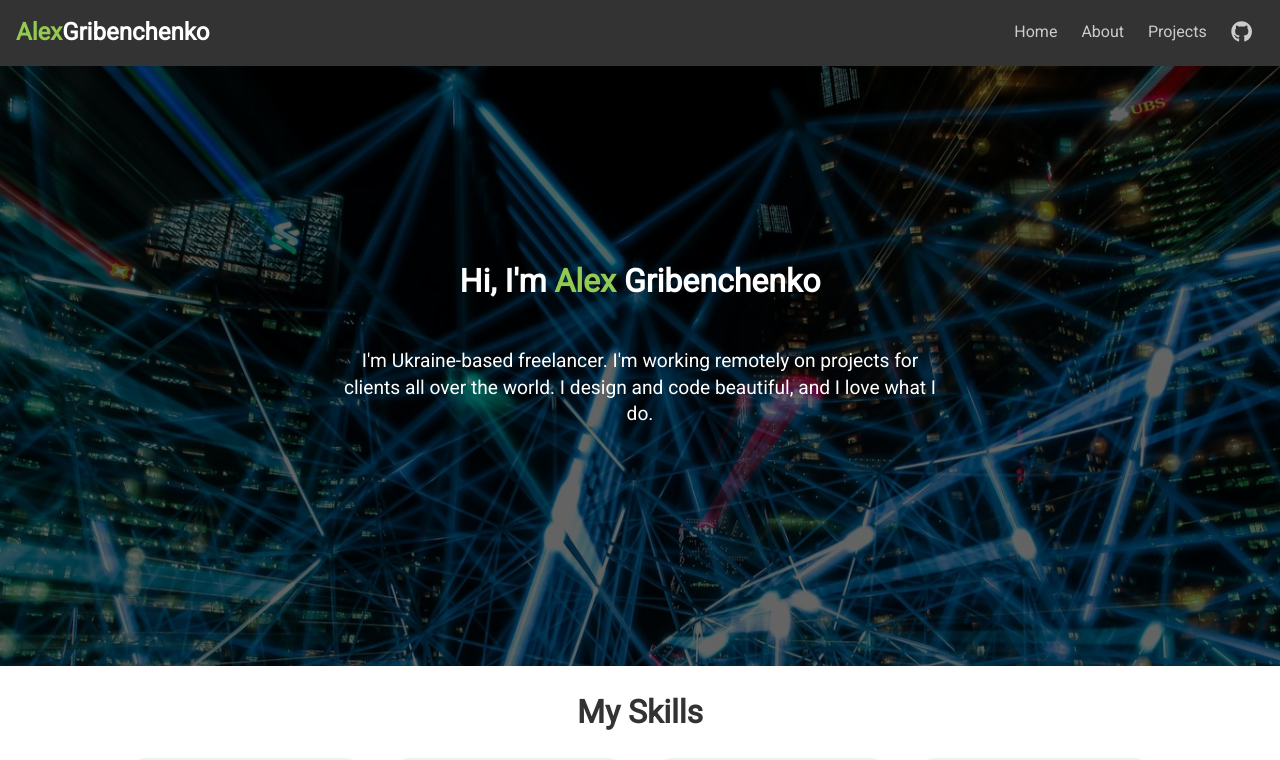
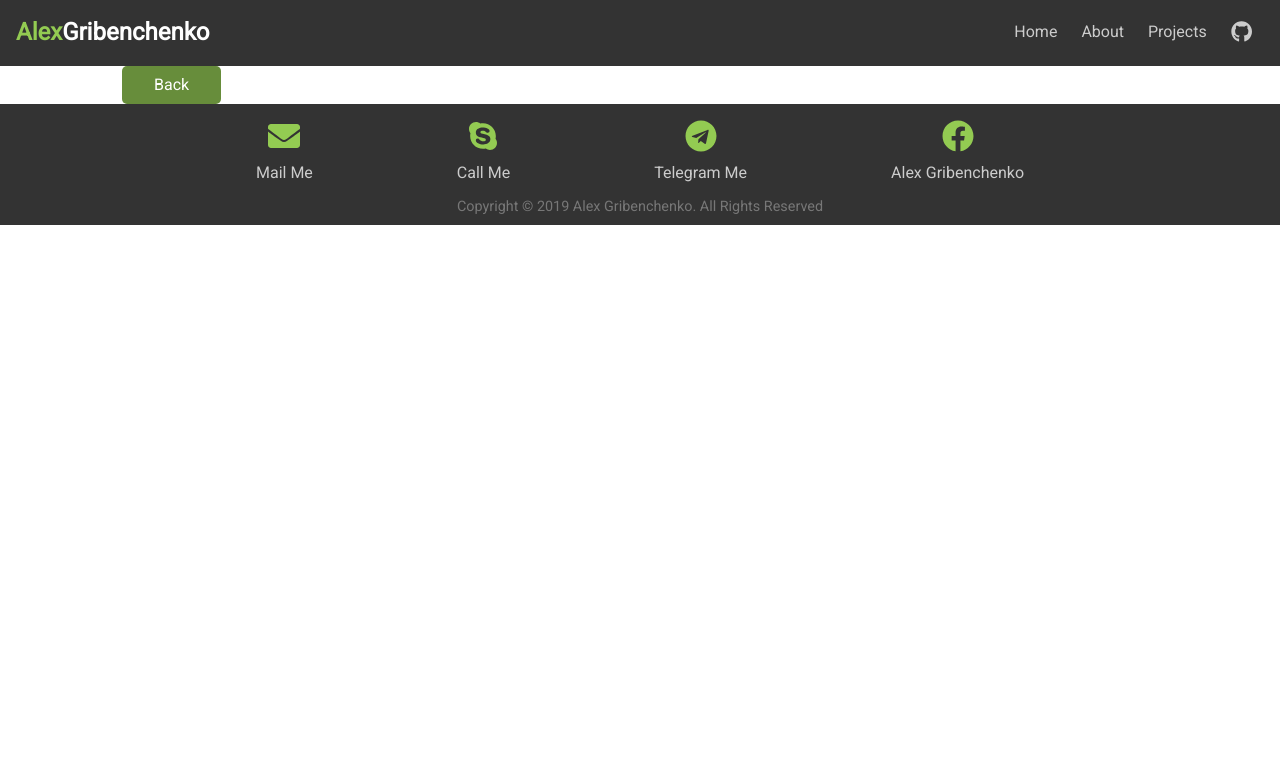
Before and after one commit to samnite/portfolio-client, a React (Create React App) app: page /project in a window 1280 px wide. Shown: the top 760 px of the page. Built offline with nearby package versions, Linux system fonts and the light colour scheme.

Commit message:
implemented react-router-dom, added Routes

```diff
--- a/package.json
+++ b/package.json
@@ -12,6 +12,7 @@
     "react-dom": "^16.10.2",
     "react-modal-image": "^2.5.0",
     "react-parallax": "^2.2.4",
+    "react-router-dom": "^5.1.2",
     "react-scripts": "3.2.0",
     "react-scroll": "^1.7.14",
     "styled-components": "^5.0.0-beta.11"
--- a/src/app.jsx
+++ b/src/app.jsx
@@ -1,10 +1,14 @@
-import React, { Fragment, useEffect } from "react";
+import React, { useEffect } from "react";
+import { BrowserRouter as Router, Switch, Route } from "react-router-dom";
 import "app.css";
 import Navbar from "components/layout/navbar";
 import M from "materialize-css/dist/js/materialize.min.js";
 
 import Home from "./components/pages/home";
 import Footer from "./components/layout/footer";
+import About from "./components/pages/about";
+import Project from "./components/pages/project";
+import NotFound from "./components/pages/not-found";
 
 const App = () => {
   useEffect(() => {
@@ -12,11 +16,16 @@ const App = () => {
     M.AutoInit();
   });
   return (
-    <Fragment>
+    <Router>
       <Navbar />
-      <Home />
+      <Switch>
+        <Route exact path="/" component={Home} />
+        <Route exact path="/about" component={About} />
+        <Route exact path="/project" component={Project} />
+        <Route component={NotFound} />
+      </Switch>
       <Footer />
-    </Fragment>
+    </Router>
   );
 };
 
--- /dev/null
+++ b/src/components/pages/about.jsx
@@ -0,0 +1,7 @@
+import React from "react";
+
+const About = () => {
+  return <div>This is About Page</div>;
+};
+
+export default About;
--- /dev/null
+++ b/src/components/pages/not-found.jsx
@@ -0,0 +1,7 @@
+import React from "react";
+
+const NotFound = () => {
+  return <div>Page not Found</div>;
+};
+
+export default NotFound;
--- /dev/null
+++ b/src/components/pages/project.jsx
@@ -0,0 +1,17 @@
+import React from "react";
+import styled from "styled-components";
+import {
+  StyledContainer,
+  StyledPrimaryButton
+} from "../../shared/ui/components";
+const StyledProject = styled.div``;
+
+const Project = ({ project }) => {
+  return (
+    <StyledContainer>
+      <StyledPrimaryButton>Back</StyledPrimaryButton>
+    </StyledContainer>
+  );
+};
+
+export default Project;
```
